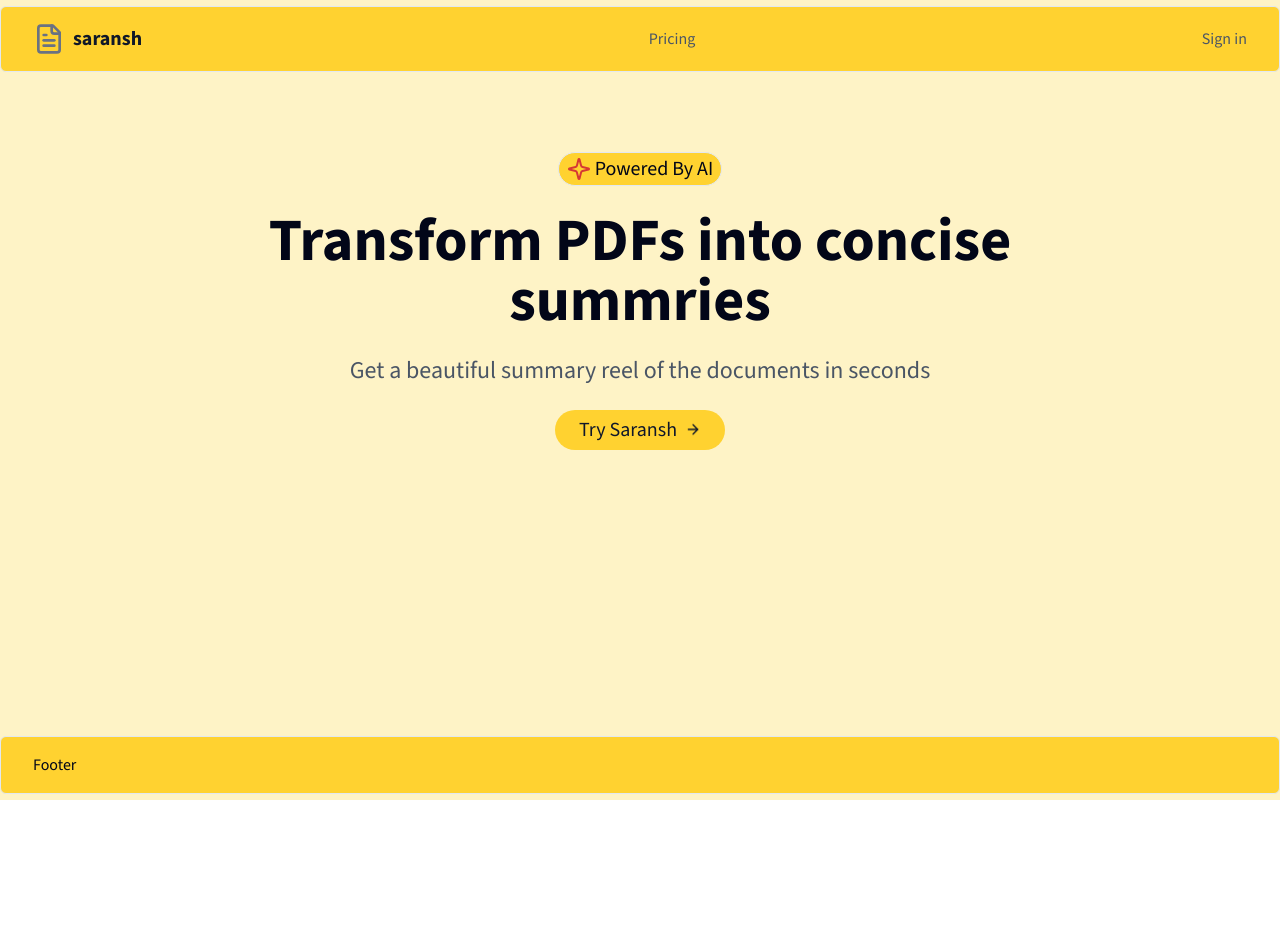
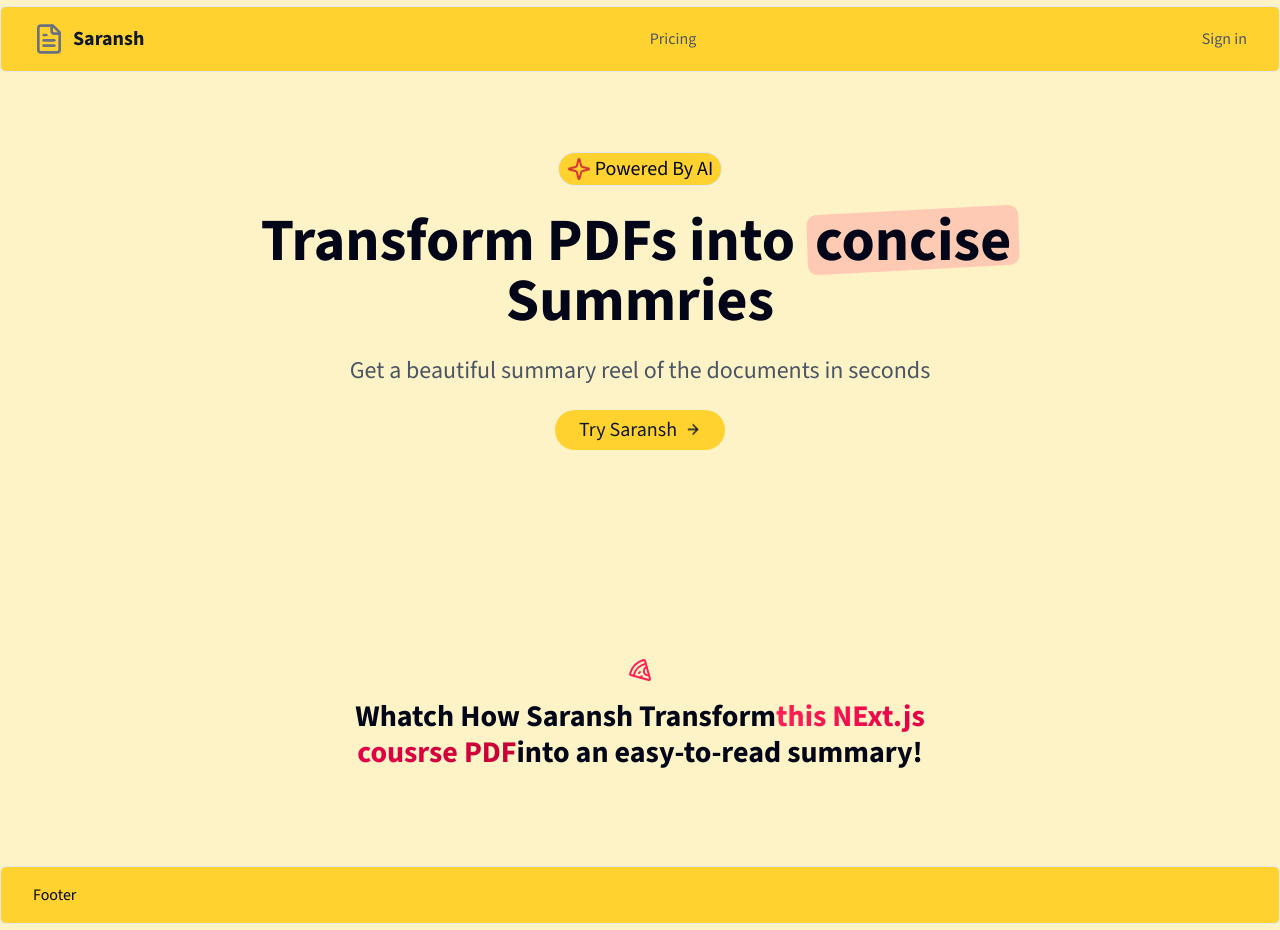
Before and after one commit to ankitmahato03/Saransh, a Next.js app: page / in a window 1280 px wide. Before the commit the page ends 800 px from the top, so only its background shows below. Built offline with nearby package versions, Linux system fonts and the light colour scheme.

Commit message:
Add Some Design into it

```diff
--- a/app/page.tsx
+++ b/app/page.tsx
@@ -1,3 +1,4 @@
+import DemoSection from "@/components/home/demo-section";
 import HeroSection from "@/components/home/hero-section";
 
 
@@ -5,6 +6,7 @@ export default function Home() {
   return (
    <div className="relative w-full">
     <HeroSection/>
+    <DemoSection/>
 
    </div>
   );
--- /dev/null
+++ b/components/common/bg-gradient.tsx
@@ -0,0 +1,25 @@
+export default function BgGradient({
+  children,
+  className,
+}: {
+  children?: React.ReactNode;
+  className?: string;
+}) {
+  return (
+    <div className={`relative isolate ${className}`}>
+      <div
+        aria-hidden="true"
+        className="pointer-events-none absolute inset-x-0 -top-40 -z-10 transform-gpu overflow-hidden blur-3xl sm:-top-30"
+      >
+        <div
+          style={{
+            clipPath:
+              "polygon(50% 0%, 61% 35%, 98% 35%, 68% 57%, 79% 91%, 50% 70%, 21% 91%, 32% 57%, 2% 35%, 39% 35%)",
+          }}
+          className="relative left-[calc(50%-11rem)] aspect-[1155/678] w-[36.125rem] -translate-x-1/2 rotate-[30deg] bg-gradient-to-br from-emerald-500 via-teal-500 to-cyan-500 opacity-20 sm:left-[calc(50%-30rem)] sm:w-[72rem]"
+        ></div>
+        {children}
+      </div>
+    </div>
+  );
+}
--- a/components/common/header.tsx
+++ b/components/common/header.tsx
@@ -5,7 +5,7 @@ import { Button } from "../ui/button";
 export default function Header() {
   const isLogdIn = false;
   return (
-    <nav className="container flex items-center justify-between py-4 lg:px-8 px-4 mx-auto max-w-screen-xl bg-amber-300 mt-1.5 border rounded-sm">
+    <nav className="container flex items-center justify-between py-4 lg:px-8 px-4 mx-auto max-w-screen-xl bg-amber-300 mt-1.5 border rounded-sm ">
       {/* Logo */}
       <div className="flex items-center space-x-2">
         <Link
@@ -15,7 +15,7 @@ export default function Header() {
           <FileText className="w-6 h-6 lg:w-8 lg:h-8 text-gray-500 hover:rotate-12 transform transition duration-200 ease-in-out" />
           <span className="font-extrabold lg:text-xl text-gray-900">
             {" "}
-            saransh
+            Saransh
           </span>
         </Link>
       </div>
--- /dev/null
+++ b/components/home/demo-section.tsx
@@ -0,0 +1,21 @@
+import { Pizza } from "lucide-react";
+
+export default function DemoSection() {
+  return (
+    <section className="relative">
+      <div className="py-12 lg:py-24 max-w-5xl mx-auto px-4 sm:px-6 lg:px-8  ">
+        <div className="flex flex-col items-center text-center space-y-4">
+
+          <Pizza className="w-6 h-6 text-rose-500 " />
+          <h3 className="font-bold text-3xl max-w-2xl mx-auto px-4 sm:px-6">
+            Whatch How Saransh Transform
+            <span className="bg-linear-to-r from-rose-500 to-rose-700 bg-clip-text text-transparent">
+              this NExt.js cousrse PDF
+            </span>
+            into an easy-to-read summary!
+          </h3>
+        </div>
+      </div>
+    </section>
+  );
+}
--- a/components/home/hero-section.tsx
+++ b/components/home/hero-section.tsx
@@ -14,7 +14,14 @@ export default function HeroSection() {
       </Badge>
 
       <h1 className="text-6xl lg:max-w-4xl font-bold text-center py-6">
-        Transform PDFs into concise summries
+        Transform PDFs into{" "}
+        <span className=" relative inline-block">
+          <span className=" relative z-10 px-2" aria-hidden="true">
+            concise{" "}
+          </span>
+          <span className="absolute inset-0 bg-red-300/50 -rotate-2 rounded-lg transform -skew-y-1 "></span>
+        </span>
+        Summries
       </h1>
       <h2 className="text-lg  sm:text-xl lg:text-2xl text-center px-4 lg:px-0 lg:max-w-4xl text-gray-600">
         Get a beautiful summary reel of the documents in seconds{" "}
```
